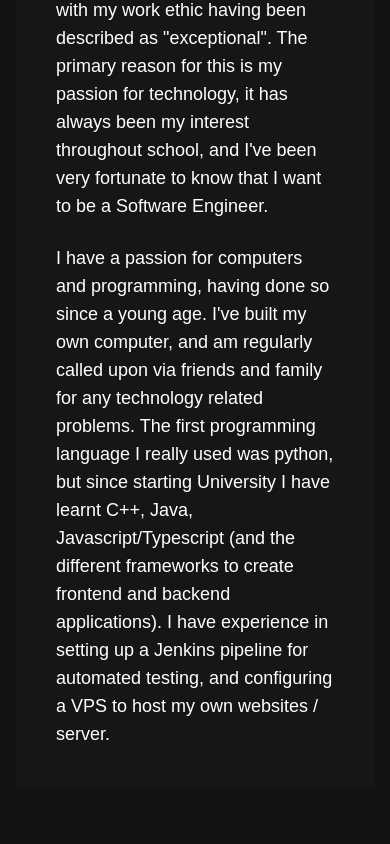
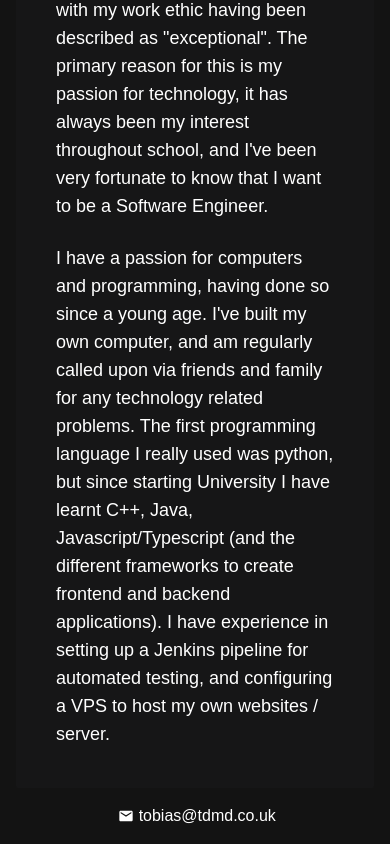
Before and after one commit to AmzingTobias/Portfolio, a Next.js app: page / in a window 390 px wide. Shown: the part 919-1763 px from the top of the page. Before the commit the page ends 1723 px from the top, so only its background shows below. Built offline with nearby package versions, Linux system fonts and the light colour scheme.

Commit message:
Add footer to all pages

```diff
--- a/app/layout.tsx
+++ b/app/layout.tsx
@@ -2,6 +2,7 @@
 import "./globals.css";
 import type { Metadata } from "next";
 import { Inter } from "next/font/google";
+import Footer from "@/components/Footer";
 
 // const inter = Inter({ subsets: ["latin"] });
 
@@ -17,11 +18,14 @@
 }) {
   return (
     <html lang="en">
-      <body>
-        <NavBar />
-        <div className="content w-full sm:w-11/12 md:w-10/12 lg:w-9/12 5xl:w-7/12 max-w-7xl flex mx-auto bg-zinc-800 bg-opacity-20 mt-6 rounded-sm p-6">
-          {children}
+      <body className="min-h-screen flex flex-col">
+        <div className="flex-grow">
+          <NavBar />
+          <div className="content w-full sm:w-11/12 md:w-10/12 lg:w-9/12 5xl:w-7/12 max-w-7xl flex mx-auto bg-zinc-800 bg-opacity-20 mt-6 rounded-sm p-6">
+            {children}
+          </div>
         </div>
+        <Footer />
       </body>
     </html>
   );
```
